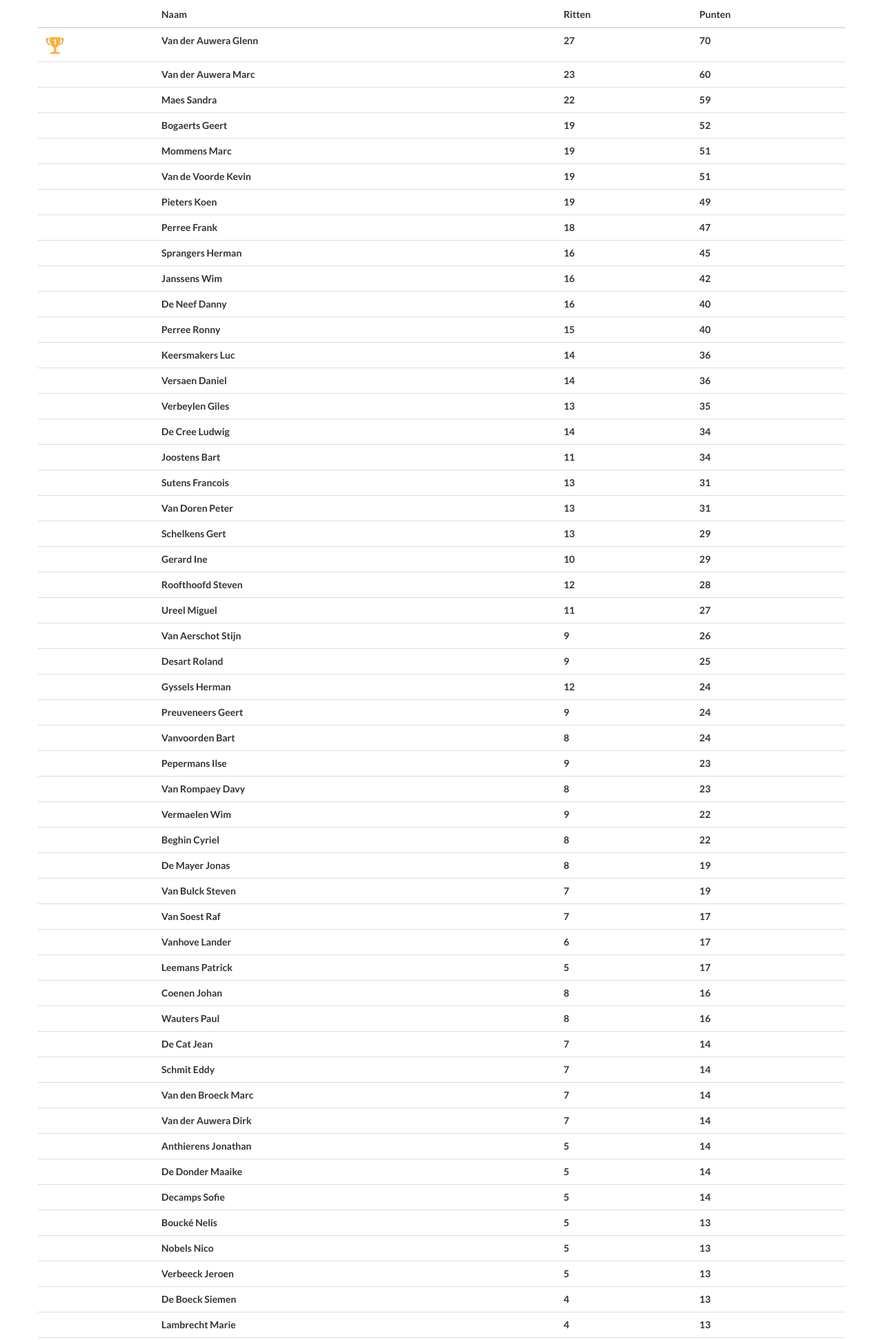
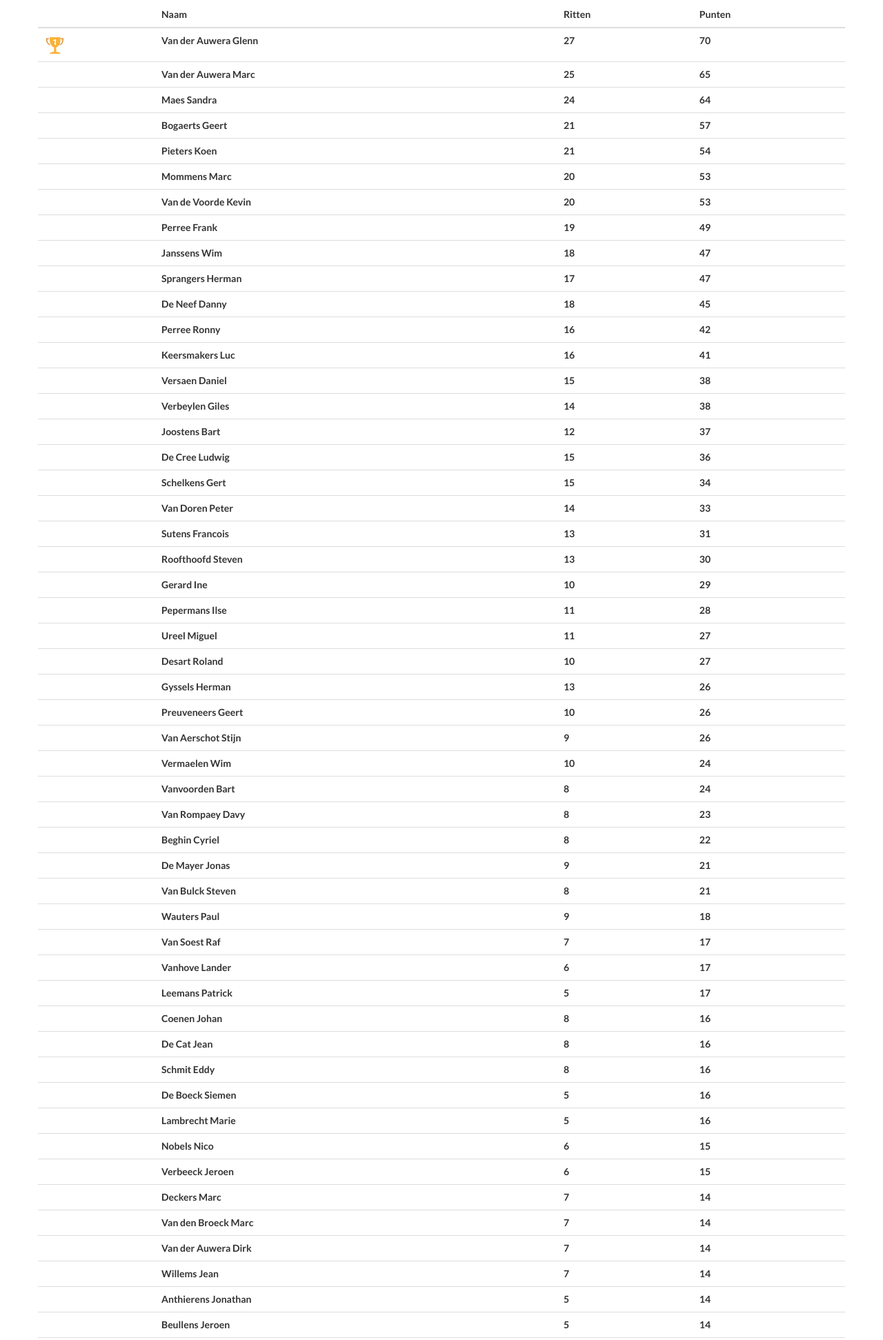
Before and after one commit to jbeullen/wtctilt, a website: page site/klassement.html in a window 1280 px wide. Shown: the part 174-2117 px from the top of the page at 69% size. Drawn offline with Linux system fonts and the light colour scheme.

Commit message:
update 20/06: klassement, gpx, kalender

```diff
--- a/site/klassement.html
+++ b/site/klassement.html
@@ -113,90 +113,92 @@
 
 
                         <tr><td><img src="img/kom.png"/></td><td>Van der Auwera Glenn</td><td>27</td><td>70</td></tr>
-                        <tr><td>&nbsp;</td><td>Van der Auwera Marc</td><td>23</td><td>60</td></tr>
-                        <tr><td>&nbsp;</td><td>Maes Sandra</td><td>22</td><td>59</td></tr>
-                        <tr><td>&nbsp;</td><td>Bogaerts Geert</td><td>19</td><td>52</td></tr>
-                        <tr><td>&nbsp;</td><td>Mommens Marc</td><td>19</td><td>51</td></tr>
-                        <tr><td>&nbsp;</td><td>Van de Voorde Kevin</td><td>19</td><td>51</td></tr>
-                        <tr><td>&nbsp;</td><td>Pieters Koen</td><td>19</td><td>49</td></tr>
-                        <tr><td>&nbsp;</td><td>Perree Frank</td><td>18</td><td>47</td></tr>
-                        <tr><td>&nbsp;</td><td>Sprangers Herman</td><td>16</td><td>45</td></tr>
-                        <tr><td>&nbsp;</td><td>Janssens Wim</td><td>16</td><td>42</td></tr>
-                        <tr><td>&nbsp;</td><td>De Neef Danny</td><td>16</td><td>40</td></tr>
-                        <tr><td>&nbsp;</td><td>Perree Ronny</td><td>15</td><td>40</td></tr>
-                        <tr><td>&nbsp;</td><td>Keersmakers Luc</td><td>14</td><td>36</td></tr>
-                        <tr><td>&nbsp;</td><td>Versaen Daniel</td><td>14</td><td>36</td></tr>
-                        <tr><td>&nbsp;</td><td>Verbeylen Giles</td><td>13</td><td>35</td></tr>
-                        <tr><td>&nbsp;</td><td>De Cree Ludwig</td><td>14</td><td>34</td></tr>
-                        <tr><td>&nbsp;</td><td>Joostens Bart</td><td>11</td><td>34</td></tr>
+                        <tr><td>&nbsp;</td><td>Van der Auwera Marc</td><td>25</td><td>65</td></tr>
+                        <tr><td>&nbsp;</td><td>Maes Sandra</td><td>24</td><td>64</td></tr>
+                        <tr><td>&nbsp;</td><td>Bogaerts Geert</td><td>21</td><td>57</td></tr>
+                        <tr><td>&nbsp;</td><td>Pieters Koen</td><td>21</td><td>54</td></tr>
+                        <tr><td>&nbsp;</td><td>Mommens Marc</td><td>20</td><td>53</td></tr>
+                        <tr><td>&nbsp;</td><td>Van de Voorde Kevin</td><td>20</td><td>53</td></tr>
+                        <tr><td>&nbsp;</td><td>Perree Frank</td><td>19</td><td>49</td></tr>
+                        <tr><td>&nbsp;</td><td>Janssens Wim</td><td>18</td><td>47</td></tr>
+                        <tr><td>&nbsp;</td><td>Sprangers Herman</td><td>17</td><td>47</td></tr>
+                        <tr><td>&nbsp;</td><td>De Neef Danny</td><td>18</td><td>45</td></tr>
+                        <tr><td>&nbsp;</td><td>Perree Ronny</td><td>16</td><td>42</td></tr>
+                        <tr><td>&nbsp;</td><td>Keersmakers Luc</td><td>16</td><td>41</td></tr>
+                        <tr><td>&nbsp;</td><td>Versaen Daniel</td><td>15</td><td>38</td></tr>
+                        <tr><td>&nbsp;</td><td>Verbeylen Giles</td><td>14</td><td>38</td></tr>
+                        <tr><td>&nbsp;</td><td>Joostens Bart</td><td>12</td><td>37</td></tr>
+                        <tr><td>&nbsp;</td><td>De Cree Ludwig</td><td>15</td><td>36</td></tr>
+                        <tr><td>&nbsp;</td><td>Schelkens Gert</td><td>15</td><td>34</td></tr>
+                        <tr><td>&nbsp;</td><td>Van Doren Peter</td><td>14</td><td>33</td></tr>
                         <tr><td>&nbsp;</td><td>Sutens Francois</td><td>13</td><td>31</td></tr>
-                        <tr><td>&nbsp;</td><td>Van Doren Peter</td><td>13</td><td>31</td></tr>
-                        <tr><td>&nbsp;</td><td>Schelkens Gert</td><td>13</td><td>29</td></tr>
+                        <tr><td>&nbsp;</td><td>Roofthoofd Steven</td><td>13</td><td>30</td></tr>
                         <tr><td>&nbsp;</td><td>Gerard Ine</td><td>10</td><td>29</td></tr>
-                        <tr><td>&nbsp;</td><td>Roofthoofd Steven</td><td>12</td><td>28</td></tr>
+                        <tr><td>&nbsp;</td><td>Pepermans Ilse</td><td>11</td><td>28</td></tr>
                         <tr><td>&nbsp;</td><td>Ureel Miguel</td><td>11</td><td>27</td></tr>
+                        <tr><td>&nbsp;</td><td>Desart Roland</td><td>10</td><td>27</td></tr>
+                        <tr><td>&nbsp;</td><td>Gyssels Herman</td><td>13</td><td>26</td></tr>
+                        <tr><td>&nbsp;</td><td>Preuveneers Geert</td><td>10</td><td>26</td></tr>
                         <tr><td>&nbsp;</td><td>Van Aerschot Stijn</td><td>9</td><td>26</td></tr>
-                        <tr><td>&nbsp;</td><td>Desart Roland</td><td>9</td><td>25</td></tr>
-                        <tr><td>&nbsp;</td><td>Gyssels Herman</td><td>12</td><td>24</td></tr>
-                        <tr><td>&nbsp;</td><td>Preuveneers Geert</td><td>9</td><td>24</td></tr>
+                        <tr><td>&nbsp;</td><td>Vermaelen Wim</td><td>10</td><td>24</td></tr>
                         <tr><td>&nbsp;</td><td>Vanvoorden Bart</td><td>8</td><td>24</td></tr>
-                        <tr><td>&nbsp;</td><td>Pepermans Ilse</td><td>9</td><td>23</td></tr>
                         <tr><td>&nbsp;</td><td>Van Rompaey Davy</td><td>8</td><td>23</td></tr>
-                        <tr><td>&nbsp;</td><td>Vermaelen Wim</td><td>9</td><td>22</td></tr>
                         <tr><td>&nbsp;</td><td>Beghin Cyriel</td><td>8</td><td>22</td></tr>
-                        <tr><td>&nbsp;</td><td>De Mayer Jonas</td><td>8</td><td>19</td></tr>
-                        <tr><td>&nbsp;</td><td>Van Bulck Steven</td><td>7</td><td>19</td></tr>
+                        <tr><td>&nbsp;</td><td>De Mayer Jonas</td><td>9</td><td>21</td></tr>
+                        <tr><td>&nbsp;</td><td>Van Bulck Steven</td><td>8</td><td>21</td></tr>
+                        <tr><td>&nbsp;</td><td>Wauters Paul</td><td>9</td><td>18</td></tr>
                         <tr><td>&nbsp;</td><td>Van Soest  Raf</td><td>7</td><td>17</td></tr>
                         <tr><td>&nbsp;</td><td>Vanhove Lander</td><td>6</td><td>17</td></tr>
                         <tr><td>&nbsp;</td><td>Leemans Patrick</td><td>5</td><td>17</td></tr>
                         <tr><td>&nbsp;</td><td>Coenen Johan</td><td>8</td><td>16</td></tr>
-                        <tr><td>&nbsp;</td><td>Wauters Paul</td><td>8</td><td>16</td></tr>
-                        <tr><td>&nbsp;</td><td>De Cat Jean</td><td>7</td><td>14</td></tr>
-                        <tr><td>&nbsp;</td><td>Schmit Eddy</td><td>7</td><td>14</td></tr>
+                        <tr><td>&nbsp;</td><td>De Cat Jean</td><td>8</td><td>16</td></tr>
+                        <tr><td>&nbsp;</td><td>Schmit Eddy</td><td>8</td><td>16</td></tr>
+                        <tr><td>&nbsp;</td><td>De Boeck Siemen</td><td>5</td><td>16</td></tr>
+                        <tr><td>&nbsp;</td><td>Lambrecht Marie</td><td>5</td><td>16</td></tr>
+                        <tr><td>&nbsp;</td><td>Nobels Nico</td><td>6</td><td>15</td></tr>
+                        <tr><td>&nbsp;</td><td>Verbeeck Jeroen</td><td>6</td><td>15</td></tr>
+                        <tr><td>&nbsp;</td><td>Deckers Marc</td><td>7</td><td>14</td></tr>
                         <tr><td>&nbsp;</td><td>Van den Broeck Marc</td><td>7</td><td>14</td></tr>
                         <tr><td>&nbsp;</td><td>Van der Auwera Dirk</td><td>7</td><td>14</td></tr>
+                        <tr><td>&nbsp;</td><td>Willems Jean</td><td>7</td><td>14</td></tr>
                         <tr><td>&nbsp;</td><td>Anthierens Jonathan</td><td>5</td><td>14</td></tr>
+                        <tr><td>&nbsp;</td><td>Beullens Jeroen</td><td>5</td><td>14</td></tr>
                         <tr><td>&nbsp;</td><td>De Donder Maaike</td><td>5</td><td>14</td></tr>
                         <tr><td>&nbsp;</td><td>Decamps Sofie</td><td>5</td><td>14</td></tr>
                         <tr><td>&nbsp;</td><td>Boucké Nelis</td><td>5</td><td>13</td></tr>
-                        <tr><td>&nbsp;</td><td>Nobels Nico</td><td>5</td><td>13</td></tr>
-                        <tr><td>&nbsp;</td><td>Verbeeck Jeroen</td><td>5</td><td>13</td></tr>
-                        <tr><td>&nbsp;</td><td>De Boeck Siemen</td><td>4</td><td>13</td></tr>
-                        <tr><td>&nbsp;</td><td>Lambrecht Marie</td><td>4</td><td>13</td></tr>
                         <tr><td>&nbsp;</td><td>Maertens Jens</td><td>4</td><td>13</td></tr>
-                        <tr><td>&nbsp;</td><td>Deckers Marc</td><td>6</td><td>12</td></tr>
+                        <tr><td>&nbsp;</td><td>Anthoon Jean</td><td>6</td><td>12</td></tr>
                         <tr><td>&nbsp;</td><td>Harzé Patrick</td><td>6</td><td>12</td></tr>
-                        <tr><td>&nbsp;</td><td>Willems Jean</td><td>6</td><td>12</td></tr>
+                        <tr><td>&nbsp;</td><td>Robberechts Alex</td><td>6</td><td>12</td></tr>
                         <tr><td>&nbsp;</td><td>Balas Alin</td><td>4</td><td>12</td></tr>
-                        <tr><td>&nbsp;</td><td>Beullens Jeroen</td><td>4</td><td>12</td></tr>
                         <tr><td>&nbsp;</td><td>Bormans Anke</td><td>4</td><td>12</td></tr>
                         <tr><td>&nbsp;</td><td>Vastavel Johnny</td><td>4</td><td>12</td></tr>
+                        <tr><td>&nbsp;</td><td>Coeckelbergs Rik</td><td>5</td><td>11</td></tr>
+                        <tr><td>&nbsp;</td><td>Bilteryst Geert</td><td>4</td><td>11</td></tr>
                         <tr><td>&nbsp;</td><td>Legére Christophe</td><td>4</td><td>11</td></tr>
-                        <tr><td>&nbsp;</td><td>Anthoon Jean</td><td>5</td><td>10</td></tr>
+                        <tr><td>&nbsp;</td><td>Van den Broeck Dieter</td><td>4</td><td>11</td></tr>
                         <tr><td>&nbsp;</td><td>Dekimpe Jules</td><td>5</td><td>10</td></tr>
-                        <tr><td>&nbsp;</td><td>Robberechts Alex</td><td>5</td><td>10</td></tr>
+                        <tr><td>&nbsp;</td><td>Schmit Eric</td><td>5</td><td>10</td></tr>
+                        <tr><td>&nbsp;</td><td>Verbeeck Julien</td><td>5</td><td>10</td></tr>
                         <tr><td>&nbsp;</td><td>Dens Jitte</td><td>4</td><td>10</td></tr>
+                        <tr><td>&nbsp;</td><td>Michiels Giljaan</td><td>4</td><td>10</td></tr>
                         <tr><td>&nbsp;</td><td>Vermeulen Bert</td><td>4</td><td>10</td></tr>
+                        <tr><td>&nbsp;</td><td>Levens Alex</td><td>4</td><td>9</td></tr>
+                        <tr><td>&nbsp;</td><td>Van den Berhgen  Kurt</td><td>4</td><td>9</td></tr>
                         <tr><td>&nbsp;</td><td>Faes Geert</td><td>3</td><td>9</td></tr>
-                        <tr><td>&nbsp;</td><td>Coeckelbergs Rik</td><td>4</td><td>8</td></tr>
-                        <tr><td>&nbsp;</td><td>Schmit Eric</td><td>4</td><td>8</td></tr>
-                        <tr><td>&nbsp;</td><td>Verbeeck Julien</td><td>4</td><td>8</td></tr>
                         <tr><td>&nbsp;</td><td>Zwaan Jasmien</td><td>4</td><td>8</td></tr>
-                        <tr><td>&nbsp;</td><td>Bilteryst Geert</td><td>3</td><td>8</td></tr>
-                        <tr><td>&nbsp;</td><td>Van den Broeck Dieter</td><td>3</td><td>8</td></tr>
                         <tr><td>&nbsp;</td><td>Van Hoey Jos</td><td>3</td><td>8</td></tr>
-                        <tr><td>&nbsp;</td><td>Levens Alex</td><td>3</td><td>7</td></tr>
                         <tr><td>&nbsp;</td><td>Van De Put Johan</td><td>3</td><td>6</td></tr>
-                        <tr><td>&nbsp;</td><td>Michiels Giljaan</td><td>2</td><td>5</td></tr>
                         <tr><td>&nbsp;</td><td>Van Dromme Bruno</td><td>2</td><td>5</td></tr>
                         <tr><td>&nbsp;</td><td>Lammers Peter</td><td>2</td><td>4</td></tr>
-                        <tr><td>&nbsp;</td><td>Van den Berhgen  Kurt</td><td>2</td><td>4</td></tr>
                         <tr><td>&nbsp;</td><td>Vanhove Marnix</td><td>2</td><td>4</td></tr>
                         <tr><td>&nbsp;</td><td>Baeten Danny</td><td>1</td><td>3</td></tr>
                         <tr><td>&nbsp;</td><td>Cootjans Maarten</td><td>1</td><td>3</td></tr>
                         <tr><td>&nbsp;</td><td>Mondelaers Jelle</td><td>1</td><td>3</td></tr>
+                        <tr><td>&nbsp;</td><td>Van Gestel Jan</td><td>1</td><td>3</td></tr>
                         <tr><td>&nbsp;</td><td>Vermeulen Simon</td><td>1</td><td>3</td></tr>
                         <tr><td>&nbsp;</td><td>DePrins Pieterjan</td><td>1</td><td>2</td></tr>
+                        <tr><td>&nbsp;</td><td>Pieters Kris</td><td>1</td><td>2</td></tr>
                         <tr><td>&nbsp;</td><td>Straetman Patrick</td><td>1</td><td>2</td></tr>
                         <tr><td>&nbsp;</td><td>Cappoen Eva</td><td>0</td><td>0</td></tr>
                         <tr><td>&nbsp;</td><td>Chung Mat</td><td>0</td><td>0</td></tr>
@@ -209,7 +211,6 @@
                         <tr><td>&nbsp;</td><td>Lauwers Pascal</td><td>0</td><td>0</td></tr>
                         <tr><td>&nbsp;</td><td>Liekens David</td><td>0</td><td>0</td></tr>
                         <tr><td>&nbsp;</td><td>Pauwels Wim</td><td>0</td><td>0</td></tr>
-                        <tr><td>&nbsp;</td><td>Pieters Kris</td><td>0</td><td>0</td></tr>
                         <tr><td>&nbsp;</td><td>Puttemans Pierre</td><td>0</td><td>0</td></tr>
                         <tr><td>&nbsp;</td><td>Suykens Marc</td><td>0</td><td>0</td></tr>
                         <tr><td>&nbsp;</td><td>Thielemans Wouter</td><td>0</td><td>0</td></tr>
@@ -220,7 +221,6 @@
                         <tr><td>&nbsp;</td><td>Van Den Heuvel Joeri</td><td>0</td><td>0</td></tr>
                         <tr><td>&nbsp;</td><td>Van Der Goten Jan</td><td>0</td><td>0</td></tr>
                         <tr><td>&nbsp;</td><td>Van Eyck Eveline</td><td>0</td><td>0</td></tr>
-                        <tr><td>&nbsp;</td><td>Van Gestel Jan</td><td>0</td><td>0</td></tr>
                         <tr><td>&nbsp;</td><td>Van Tongelen  Eddy</td><td>0</td><td>0</td></tr>
                         <tr><td>&nbsp;</td><td>Vanhoudt Anneleen</td><td>0</td><td>0</td></tr>
                         <tr><td>&nbsp;</td><td>Vergucht Herwig</td><td>0</td><td>0</td></tr>
```
Also changed, not shown: site/kalender.html (+6 -5 lines), 1 other file.
